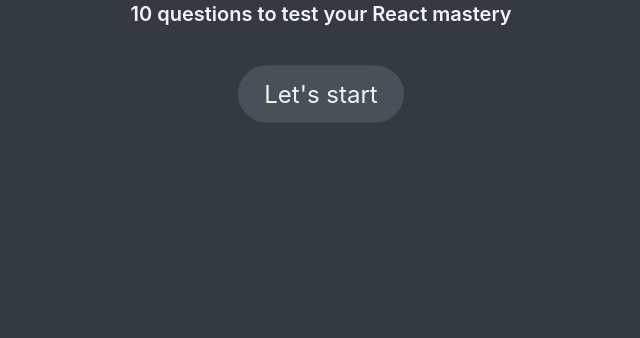
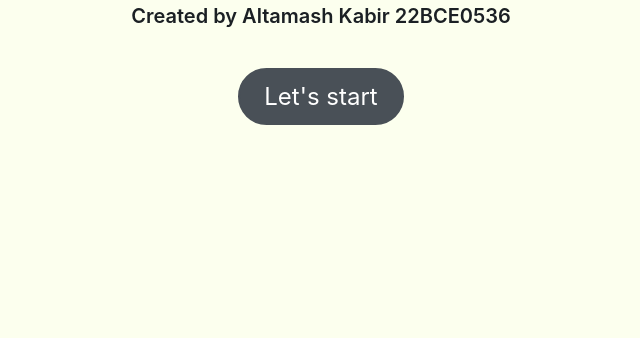
Before and after one commit to kabir-global-sync/webProject, a React app: page / in a window 1280 px wide. Shown: the part 462-800 px from the top of the page, without its empty margins (319-959 px from the left). Built offline with nearby package versions, Linux system fonts and the light colour scheme.

Commit message:
made changes

```diff
--- a/src/components/App.js
+++ b/src/components/App.js
@@ -15,11 +15,8 @@ import Timer from "./Timer";
 import "../index.css";
 
 const SECS_PER_QUESTION = 5;
-
-// We need to define the intialState in order to use useReduce Hook.
 const initialState = {
   questions: [],
-  // 'loading', 'error', 'ready', 'active', 'finished'
   status: "loading",
   index: 0,
   answer: null,
--- a/src/components/Header.js
+++ b/src/components/Header.js
@@ -1,4 +1,4 @@
-import ReactLogo from "./React_logo1.png"; // Import the image
+import ReactLogo from "./logo.png"; // Import the image
 function Header() {
   return (
     <header className="app-header">
--- a/src/components/StartScreen.js
+++ b/src/components/StartScreen.js
@@ -1,8 +1,8 @@
-function StartScreen({ numQuestions, dispatch }) {
+function StartScreen({dispatch}) {
   return (
     <div className="start">
       <h2>Welcome to The React Quiz!</h2>
-      <h3>{numQuestions} questions to test your React mastery</h3>
+      <h3>Created by Altamash Kabir 22BCE0536</h3>
       <button
         className="btn btn-ui"
         onClick={() => dispatch({ type: "start" })}
--- a/src/index.css
+++ b/src/index.css
@@ -1,11 +1,11 @@
 :root {
-  --color-darkest: #343a40;
+  --color-darkest: #fcffee;
   --color-dark: #495057;
-  --color-medium: #ced4da;
-  --color-light: #f1f3f5;
+  --color-medium: #2c3136;
+  --color-light: #1b2024;
 
-  --color-theme: #1098ad;
-  --color-accent: #ffa94d;
+  --color-theme: #52ff77;
+  --color-accent: #ff1e00;
 }
 
 @import url("https://fonts.googleapis.com/css2?family=Codystar&display=swap");
@@ -133,7 +133,7 @@ progress {
 .btn {
   display: block;
   font-family: inherit;
-  color: inherit;
+  color: white;
   font-size: calc(100vmin - 97vmin);
   border: 2px solid var(--color-dark);
   background-color: var(--color-dark);
@@ -144,6 +144,7 @@ progress {
 }
 .btn:not([disabled]):hover {
   background-color: var(--color-darkest);
+  color:black;
 }
 
 .btn-option:not([disabled]):hover {
```
Also changed, not shown: src/components/React_logo1.png (deleted), 1 other file.
